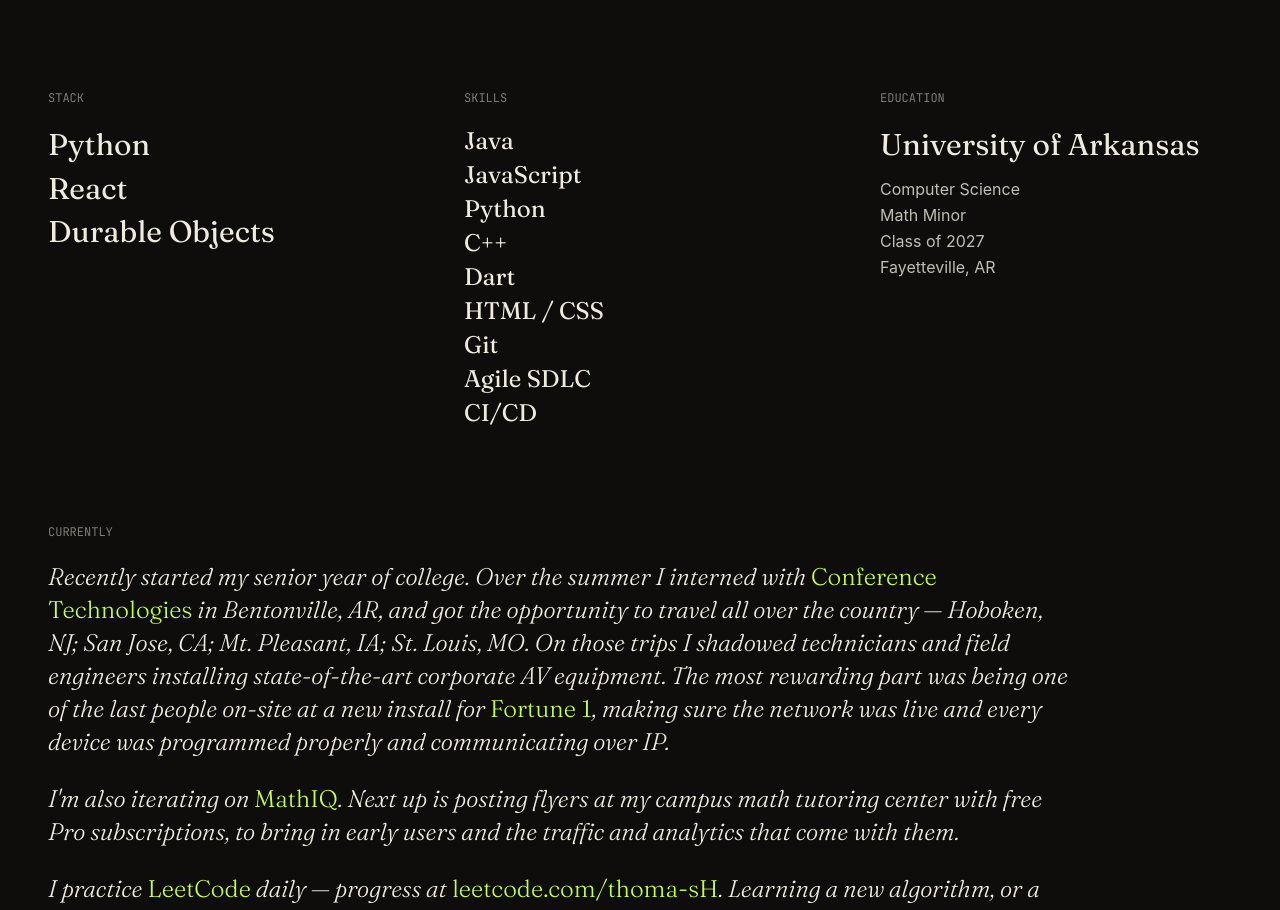
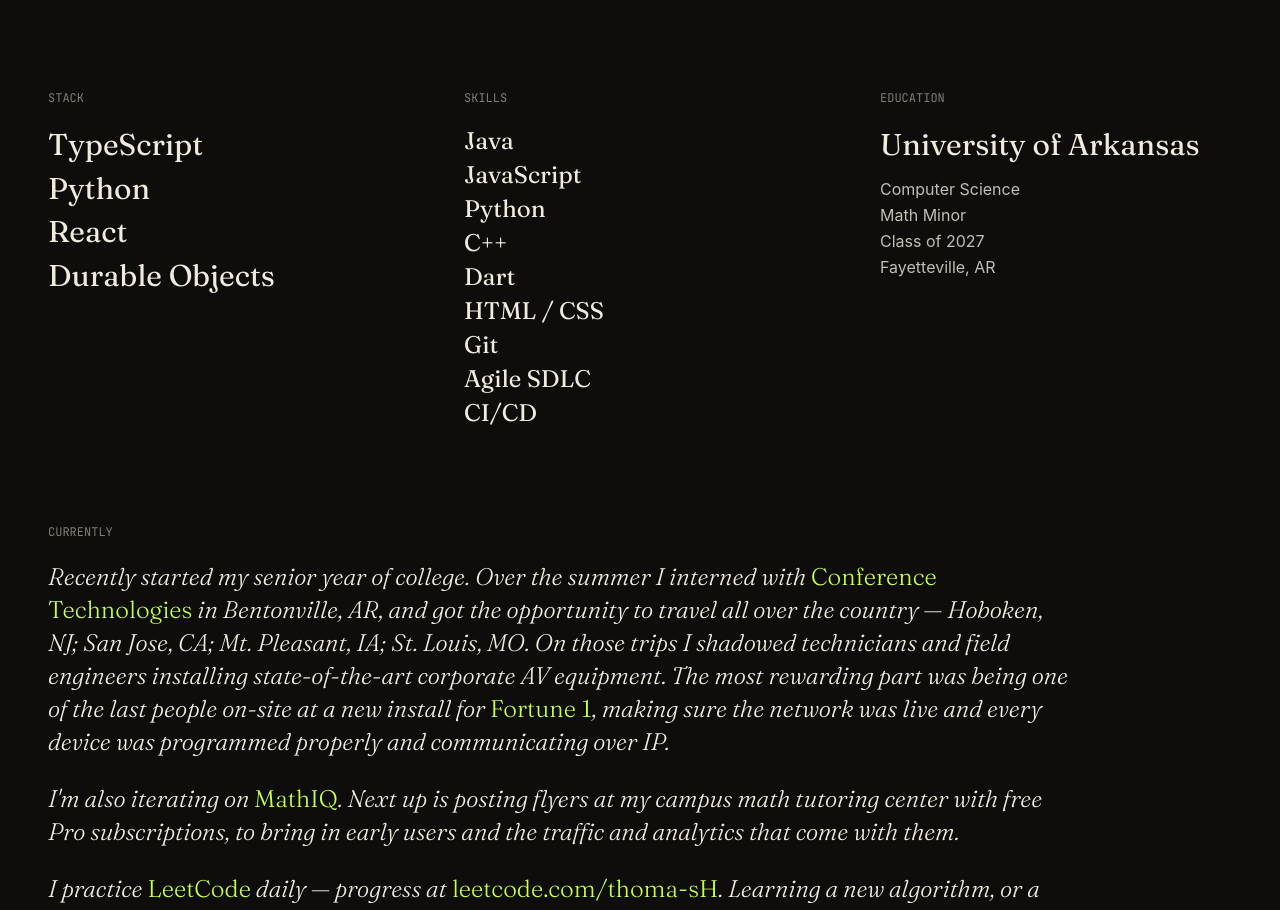
Before and after one commit to thoma-sH/portfolio, a React app: page / in a window 1280 px wide. Shown: the part 2820-3730 px from the top of the page. Built offline with nearby package versions, Linux system fonts and the light colour scheme; the HTML template or start-up script is replaced by a standard one.

Commit message:
Add TypeScript to stack

```diff
--- a/src/data/projects.js
+++ b/src/data/projects.js
@@ -54,6 +54,6 @@
   { id: 'thanks', label: 'THANKS' },
 ];
 
-export const stack = ['Python', 'React', 'Durable Objects'];
+export const stack = ['TypeScript', 'Python', 'React', 'Durable Objects'];
 
 export const skills = ['Java', 'JavaScript', 'Python', 'C++', 'Dart', 'HTML / CSS', 'Git', 'Agile SDLC', 'CI/CD'];
```
